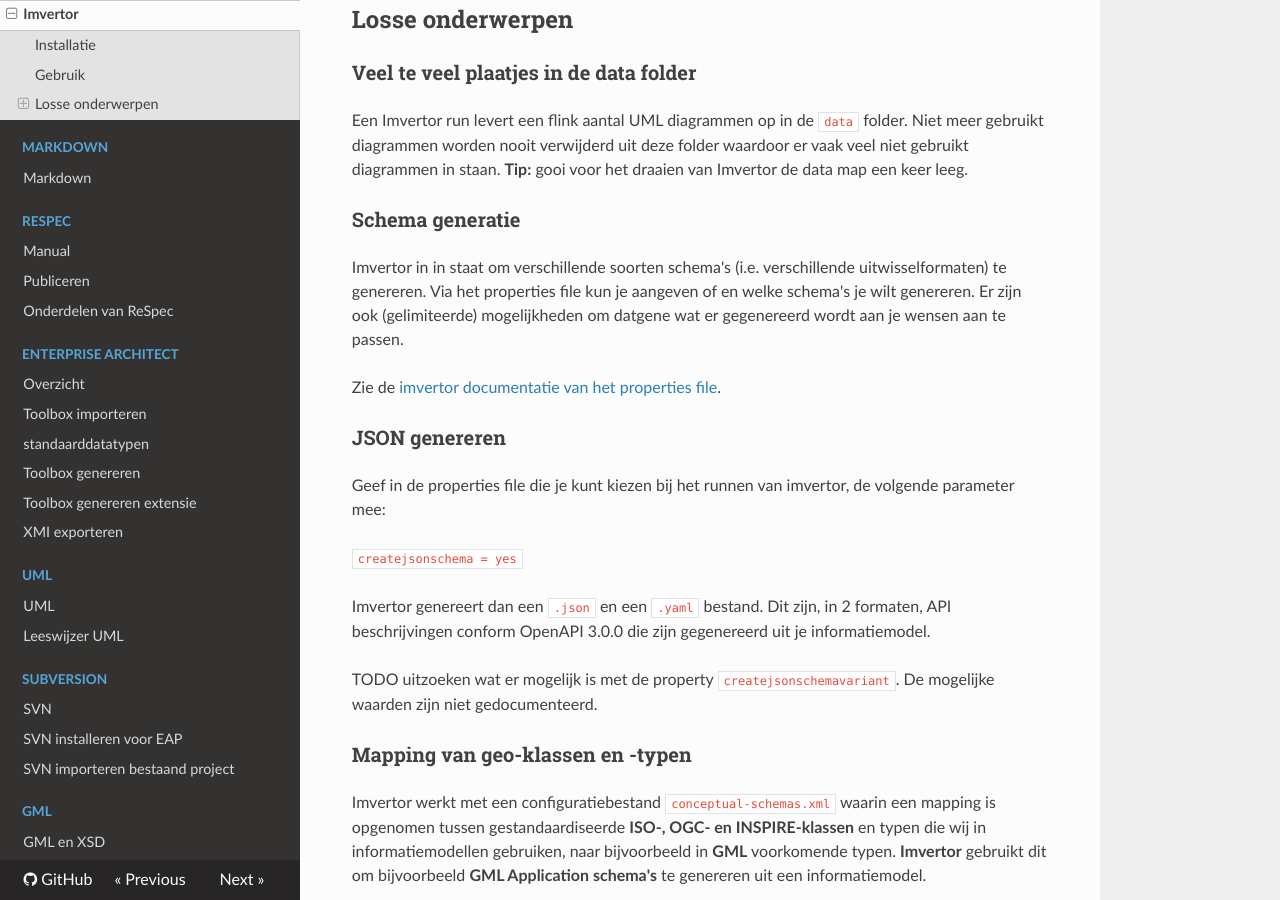
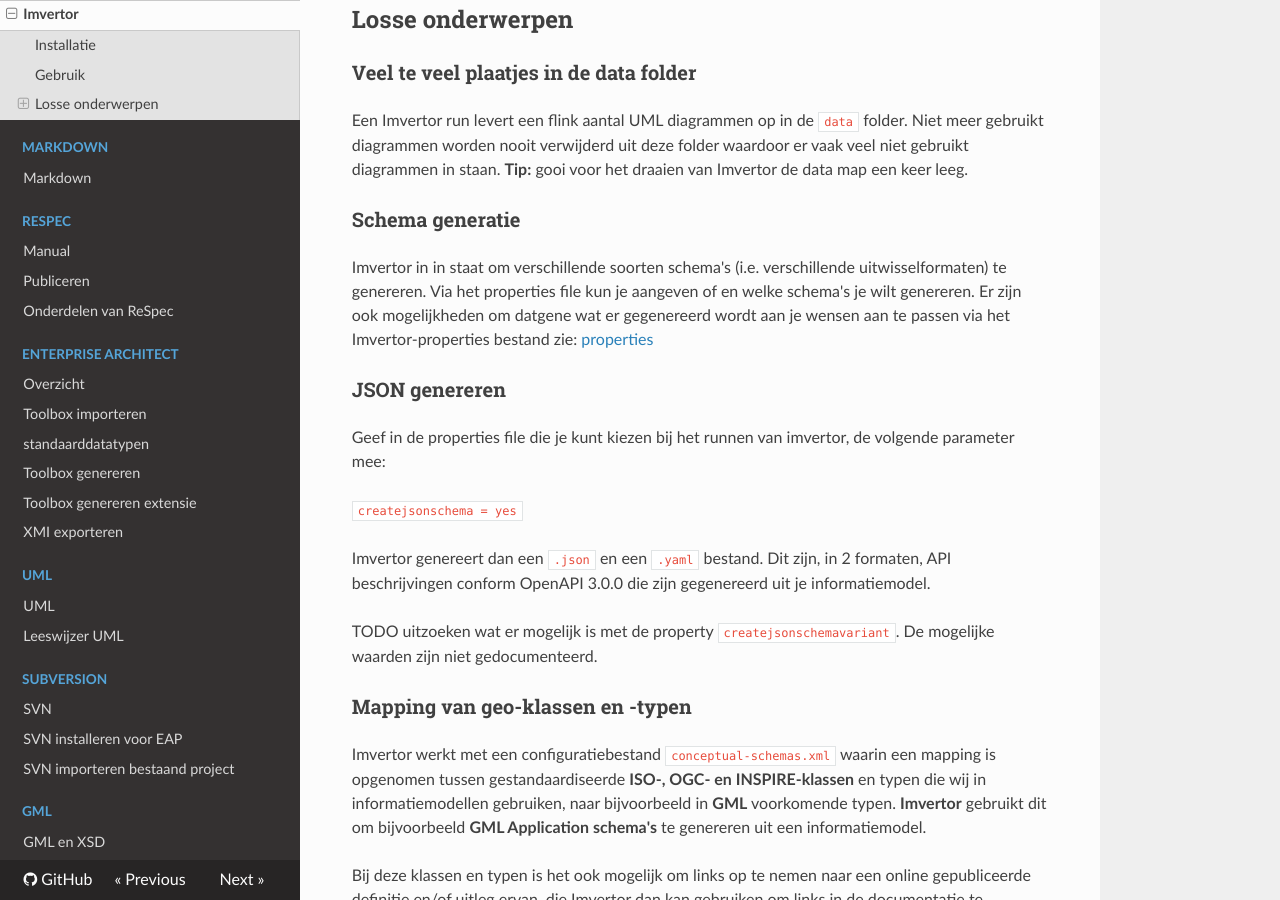
Before and after one commit to Geonovum/handleiding-tooling, an MkDocs documentation site: the page built from docs/Imvertor/index.md, in a window 1280 px wide and 900 px high, scrolled down 648 px. Built offline with MkDocs 1.6.1, drawn with Linux system fonts in a browser that asks for light colours; nearby versions of some CDN libraries.

Commit message:
verwijzing naam imvertor properties toegevoegd

```diff
--- a/docs/Imvertor/index.md
+++ b/docs/Imvertor/index.md
@@ -12,7 +12,7 @@
 
 | onderwerp             | verwijzing                                                                                                                    |
 | --------------------- | ----------------------------------------------------------------------------------------------------------------------------- |
-| Imvertor-properties   | [Uitleg verschillende properties](https://imvertor.armatiek.nl/imvertor-executor/dashboard/wiki?key=info-IMVERTORCONFIG-PROP) |
+| Imvertor-properties   | [Uitleg verschillende properties](https://armatiek.nl/doc/imvertor/imvertor-properties/1.0/) |
 | Algemeen              | [Verzamelde handleiding van organisaties](https://vng-realisatie.github.io/Model-Driven-Design-Documentatie/)                 |
 | Werkinstructie        | [IMGeluid werkinstructie](https://geonovum.atlassian.net/l/cp/Fi0U9bCk)                                                       |
 | Uitleg schema mapping | [Hier](https://imvertor.armatiek.nl/imvertor-executor/dashboard/wiki?key=info-IMVERTORCONCEPTUALSCHEMAS)                      |
@@ -29,11 +29,10 @@
 
 Imvertor in in staat om verschillende soorten schema's (i.e. verschillende
 uitwisselformaten) te genereren. Via het properties file kun je aangeven of en
-welke schema's je wilt genereren. Er zijn ook (gelimiteerde) mogelijkheden om
-datgene wat er gegenereerd wordt aan je wensen aan te passen.
+welke schema's je wilt genereren. Er zijn ook  mogelijkheden om
+datgene wat er gegenereerd wordt aan je wensen aan te passen via het Imvertor-properties bestand zie: [properties](https://armatiek.nl/doc/imvertor/imvertor-properties/1.0/)
 
-Zie de [imvertor documentatie van het properties
-file](https://imvertor.armatiek.nl/imvertor-executor/dashboard/wiki?key=info-IMVERTORCONFIG-PROP).
+
 
 ### JSON genereren
 
```
